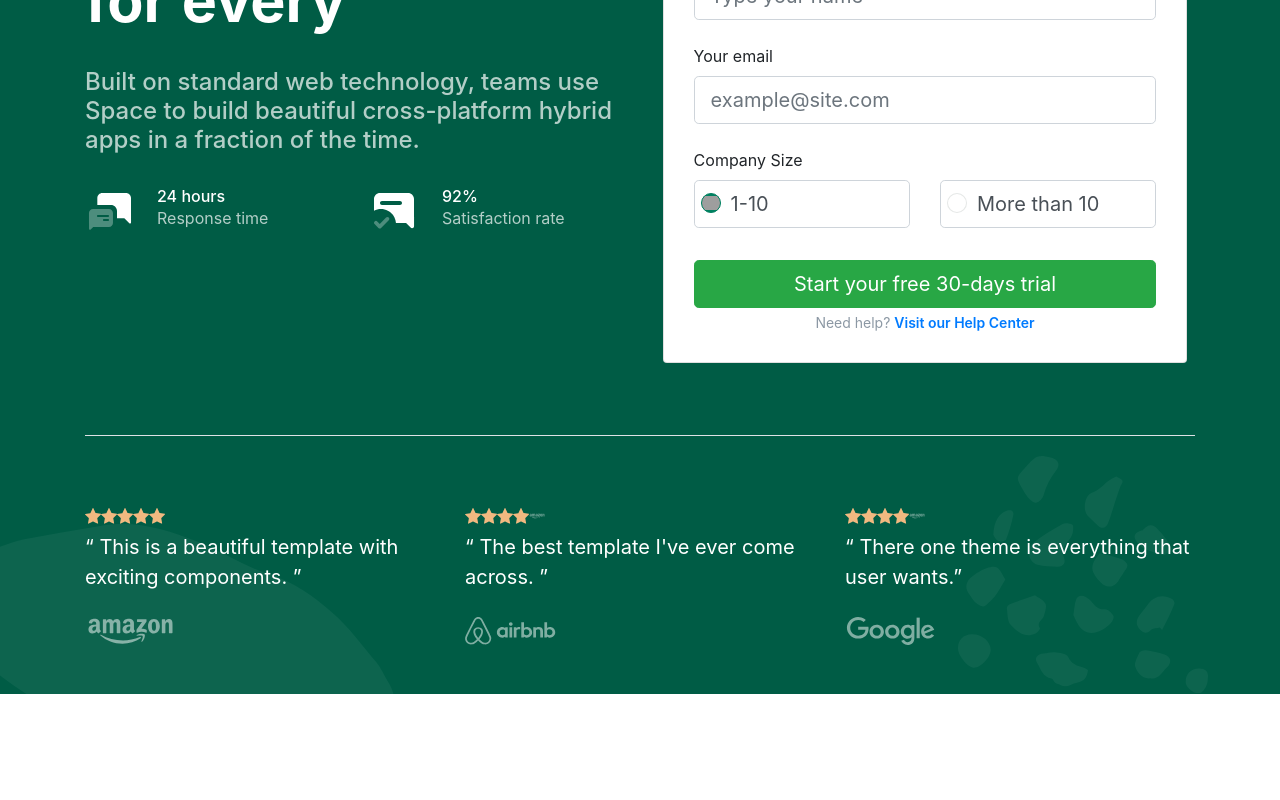
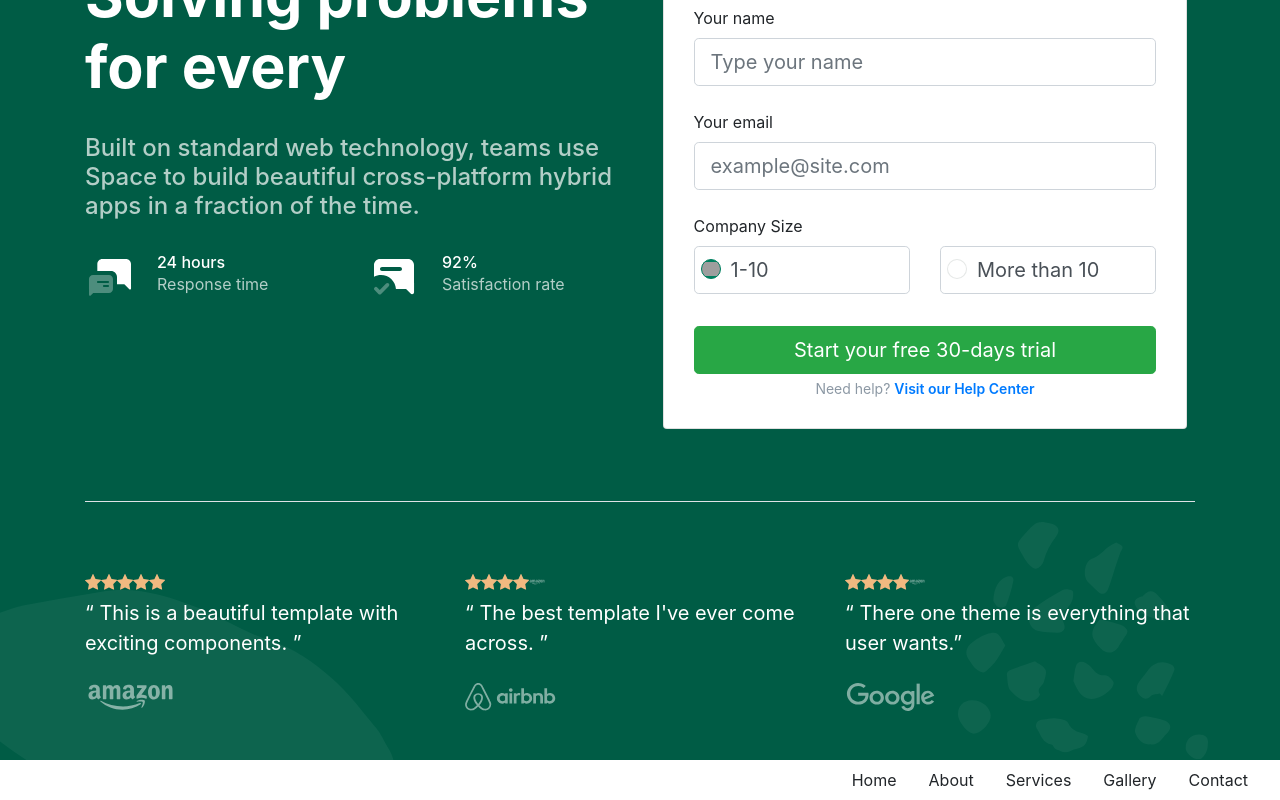
Before and after one commit to rajputumesh/react, a React (Create React App) app: page / in a window 1280 px wide. Shown: the part 295-1095 px from the top of the page. Before the commit the page ends 989 px from the top, so only its background shows below. Built offline with nearby package versions, Linux system fonts and the light colour scheme; grey boxes are pictures that could not be loaded.

Commit message:
joint components

```diff
--- a/src/App.js
+++ b/src/App.js
@@ -1,25 +1,16 @@
-import logo from './logo.svg';
-import './App.css';
+import React, { Component } from 'react';
+import Header from './component/Header.js';
+import Home from './component/Home.js';
+import Footer from './component/Footer.js';
 
-function App() {
-  return (
-    <div className="App">
-      <header className="App-header">
-        <img src={logo} className="App-logo" alt="logo" />
-        <p>
-          Edit <code>src/App.js</code> and save to reload.
-        </p>
-        <a
-          className="App-link"
-          href="https://reactjs.org"
-          target="_blank"
-          rel="noopener noreferrer"
-        >
-          Learn React
-        </a>
-      </header>
-    </div>
-  );
+class App extends Component {
+  render() {
+    return (<>
+        <Header />
+        <Home />
+        <Footer />
+    </>);
+  }
 }
 
 export default App;
--- /dev/null
+++ b/src/component/Footer.js
@@ -0,0 +1,27 @@
+import React, { Component } from 'react';
+import logo from '../img/logo.svg';
+import '../css/style.css';
+import '../css/bootstrap.min.css';
+
+class Footer extends Component {
+  render() {
+    return (<div id="">
+      <div className="">
+        <nav className="navbar navbar-expand-lg bg-white navbar-white">
+          <div className="collapse navbar-collapse">
+            <ul className="navbar-nav">
+              <li className="nav-item px-3">Home</li>
+              <li className="nav-item px-3">About</li>
+              <li className="nav-item px-3">Services</li>
+              <li className="nav-item px-3">Gallery</li>
+              <li className="nav-item px-3">Contact</li>
+            </ul>
+          </div>
+        </nav>
+      </div>
+    </div>
+    );
+  }
+}
+
+export default Footer;
--- a/src/index.js
+++ b/src/index.js
@@ -1,12 +1,12 @@
 import React from 'react';
 import ReactDOM from 'react-dom';
 import './index.css';
-import Home from './component/home';
+import App from './App';
 import reportWebVitals from './reportWebVitals';
 
 ReactDOM.render(
   <React.StrictMode>
-    <Home />
+    <App />
   </React.StrictMode>,
   document.getElementById('root')
 );
```
Also changed, not shown: 1 other file (tests, documents, lock files or other folders).
